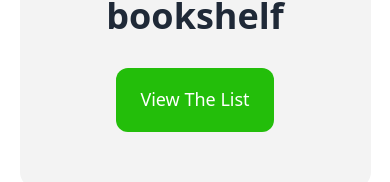
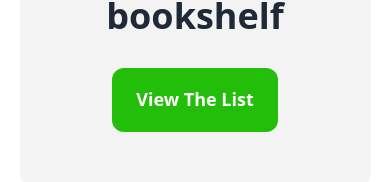
Before and after one commit to NoorTushar/book-verse, a React (Vite) app: page / in a window 390 px wide. Shown: the part 483-665 px from the top of the page. Built offline with nearby package versions, Linux system fonts and the light colour scheme.

Commit message:
banner section done and responsive

```diff
--- a/src/components/Banner.jsx
+++ b/src/components/Banner.jsx
@@ -15,7 +15,7 @@ const Banner = () => {
                <h1 className="text-4xl md:text-5xl font-bold">
                   Books to freshen up your bookshelf
                </h1>
-               <button className="btn-lg rounded-xl bg-our-primary text-white">
+               <button className="btn-lg font-bold rounded-xl bg-our-primary text-white">
                   View The List
                </button>
             </div>
```
